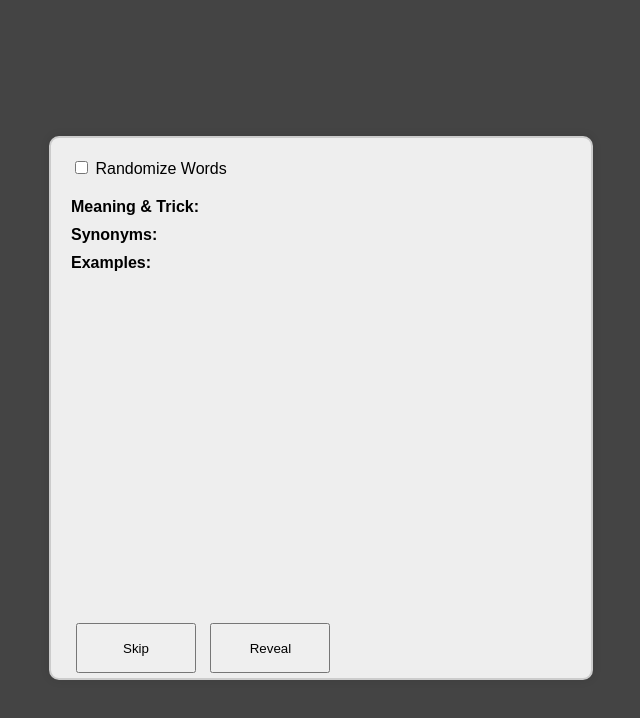
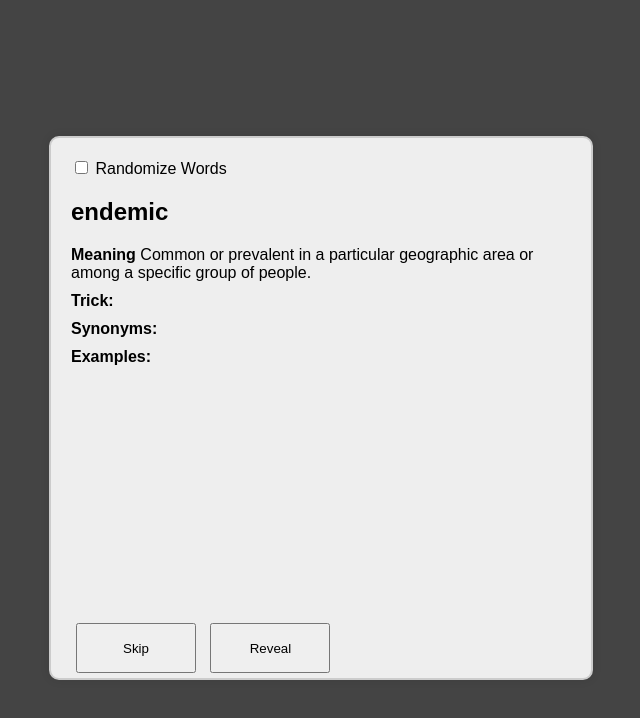
Before and after one commit to 0xbrij/0xbrij.github.io, a plain HTML site: page gmatwords.html in a window 1280 px wide. Both pictures are taken after a click on the button "Reveal". Shown: the whole page, without its empty margins (319-959 px from the left). Drawn offline with Linux system fonts and the light colour scheme.

Commit message:
Update gmatwords.html

```diff
--- a/gmatwords.html
+++ b/gmatwords.html
@@ -56,7 +56,10 @@
     </div>
     <h2 id="word"></h2>
     <div class="line-gap">
-      <strong>Meaning & Trick:</strong> <span id="meaning-trick"></span>
+      <strong>Meaning </strong> <span id="meaning"></span>
+    </div>
+    <div class="line-gap">
+      <strong>Trick:</strong> <span id="trick"></span>
     </div>
     <div class="line-gap">
       <strong>Synonyms:</strong> <span id="synonyms"></span>
@@ -108,10 +111,10 @@
       const wordData = words[currentWordIndex];
       switch (revealStep) {
         case 0:
-          document.getElementById('meaning').textContent = ${wordData.meaning};
+          document.getElementById('meaning').textContent = wordData.meaning;
           break;
         case 1:
-          document.getElementById('trick').textContent = ${wordData.trick};
+          document.getElementById('trick').textContent = wordData.trick;
           break;
         case 2:
           document.getElementById('synonyms').textContent = wordData.synonyms.join(', ');
```
